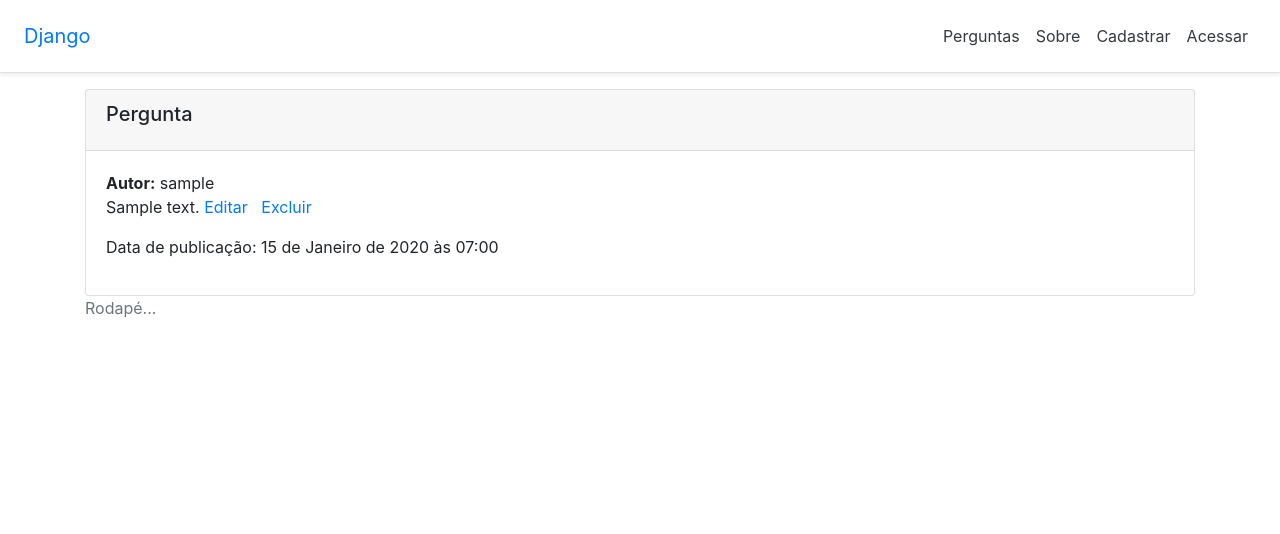
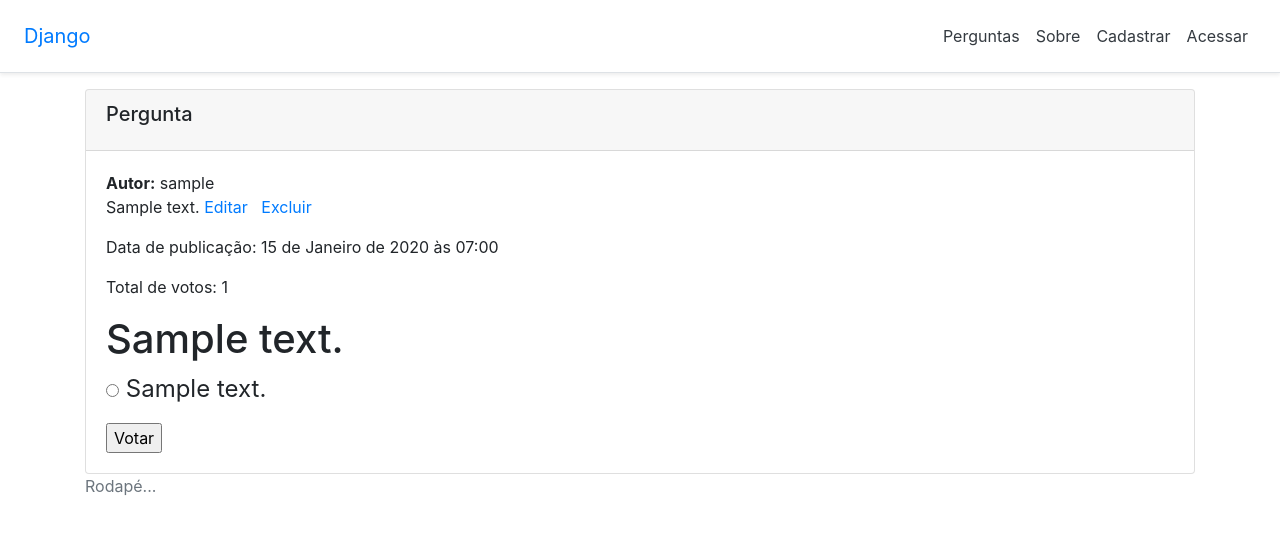
Before and after one commit to wasare/django-polls, a Django app: page /polls/pergunta/1/show in a window 1280 px wide. Shown: the top 534 px of the page. Run offline with Django 4.2, Linux system fonts and the light colour scheme; tables that the repository leaves empty hold one stand-in row (values such as "Sample post"); parts of the project's set-up code (start-up, migrations or seed data) failed here and were passed over; some libraries are stand-ins or nearby versions.

Commit message:
Votação na Enquente

```diff
--- a/polls/urls.py
+++ b/polls/urls.py
@@ -42,6 +42,10 @@ urlpatterns = [
     path('alternativa/<int:pk>/delete',
         views.ChoiceDeleteView.as_view(),
         name="choice_delete"
+    ),
+    path('pergunta/<int:question_id>/vote',
+         views.vote,
+         name="poll_vote"
     )
 
 ]
--- a/polls/views.py
+++ b/polls/views.py
@@ -1,5 +1,5 @@
 from django.forms.models import BaseModelForm
-from django.shortcuts import render, get_object_or_404
+from django.shortcuts import render, get_object_or_404, redirect
 from django.http import HttpResponse
 from django.views.generic.edit import CreateView, UpdateView, DeleteView
 from django.urls import reverse_lazy
@@ -7,8 +7,7 @@ from django.views.generic import DetailView, ListView, TemplateView
 from django.contrib import messages
 from django.contrib.auth.decorators import login_required
 from django.contrib.auth.mixins import LoginRequiredMixin
-
-
+from django.db.models import Sum
 
 
 # Create your views here.
@@ -96,6 +95,13 @@ class QuestionDetailView(DetailView):
     template_name = 'polls/question_detail.html'
     context_object_name = 'question'
 
+    def get_context_data(self, **kwargs):
+        context = super(QuestionDetailView, self).get_context_data(**kwargs)
+        votes = Choice.objects.filter(question=context['question']).aggregate(total=Sum('votes')) or 0
+        context['total_votes'] = votes.get('total')
+
+        return context
+
 class QuestionListView(ListView):
     model = Question
     template_name = 'polls/question_list.html'
@@ -133,7 +139,6 @@ class ChoiceCreateView(CreateView):
         question_id = self.kwargs.get('pk')
         return reverse_lazy('poll_edit', kwargs={'pk': question_id})
 
-
 class ChoiceUpdateView(UpdateView):
     model = Choice
     template_name = 'polls/choice_form.html'
@@ -167,3 +172,20 @@ class ChoiceDeleteView(LoginRequiredMixin, DeleteView):
         question_id = self.object.question.id
         print(question_id)
         return reverse_lazy('poll_edit', kwargs={'pk': question_id})
+
+
+def vote(request, question_id):
+    question = get_object_or_404(Question, pk=question_id)
+    if request.method == 'POST':
+        try:
+            selected_choice = question.choice_set.get(pk=request.POST["choice"])
+        except (KeyError, Choice.DoesNotExist):
+            messages.error(request, 'Selecione uma alternativa para votar')
+        else:
+            selected_choice.votes += 1
+            selected_choice.save()
+            messages.success(request, 'Seu voto foi registrado com sucesso')
+            return redirect(reverse_lazy("poll_show", args=(question.id,)))
+
+    context = {'question': question}
+    return render(request, 'polls/question_detail.html', context)
--- a/templates/polls/question_detail.html
+++ b/templates/polls/question_detail.html
@@ -21,6 +21,26 @@
             </a>
         </p>
         <p>Data de publicação: {{ question.pub_date }}</p>
+        {% if total_votes %}
+            <p>Total de votos: {{ total_votes }}</p>
+        {% endif %}
+        <form action="{% url 'poll_vote' question_id=question.id %}" method="post">
+            {% csrf_token %}
+            <fieldset>
+                <legend>
+                    <h1>{{ question.question_text }}</h1>
+                    {% for choice in question.choice_set.all %}
+                        <input type="radio" name="choice" id="choice{{ forloop.counter }}" value="{{ choice.id }}">
+                        <label for="choice{{ forloop.counter }}">{{ choice.choice_text }}</label><br>
+                    {% empty %}
+                    <h5>Não há alternativas cadastradas</h5>
+                    {% endfor %}
+                </legend>
+            </fieldset>
+            {% if question.choice_set.all %}
+                <input type="submit" value="Votar">
+            {% endif %}
+        </form>
     </div>
 </div>
 {% endblock %}
```
